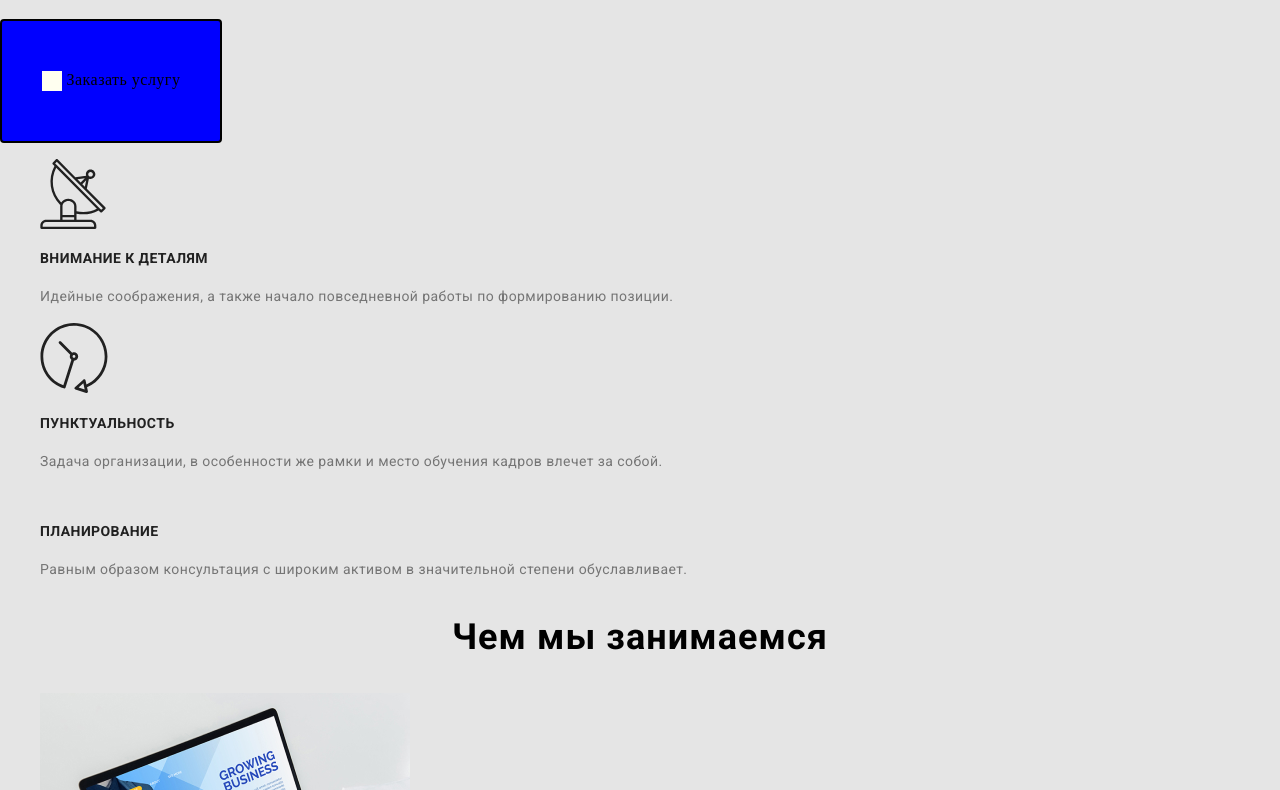
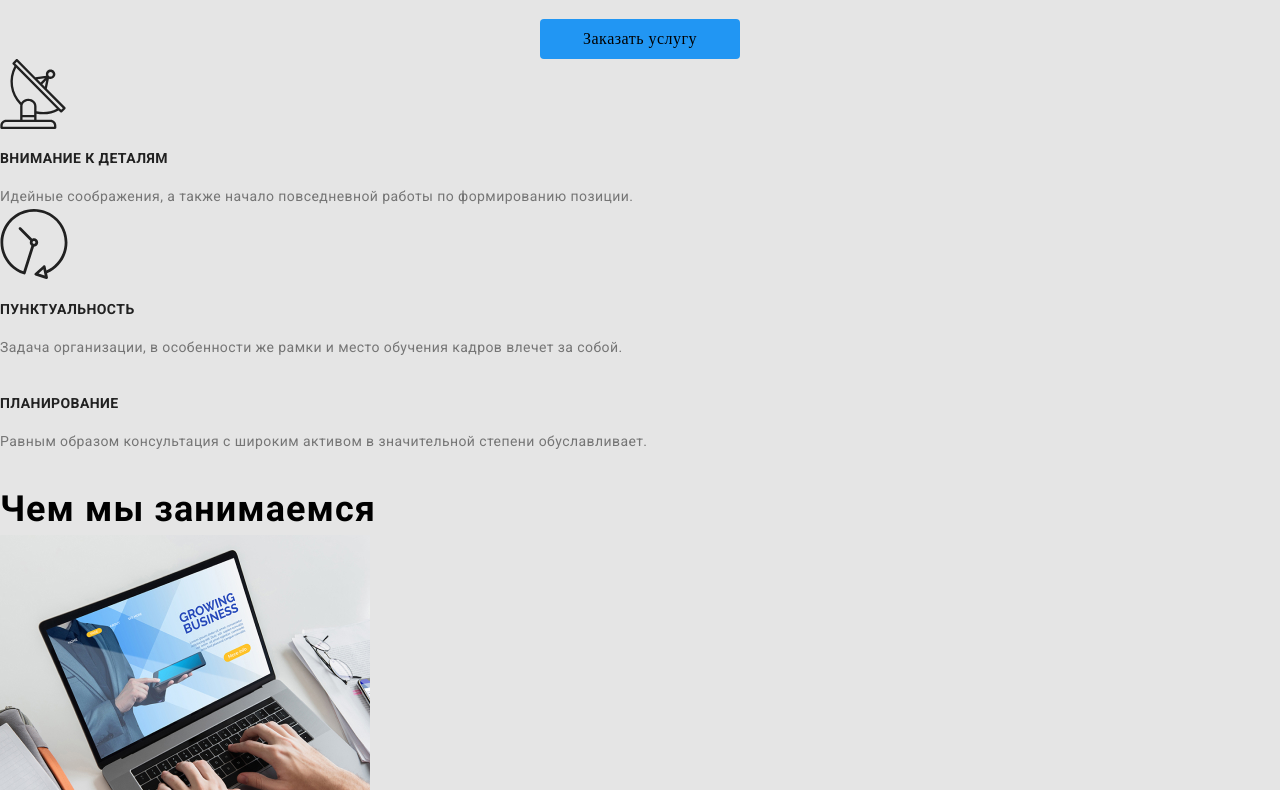
Before and after one commit to kostics1/goit-markup-hw-01, a plain HTML site: page index.html in a window 1280 px wide. Shown: the part 255-1045 px from the top of the page. Drawn offline with nearby package versions, Linux system fonts and the light colour scheme.

Commit message:
praimery

```diff
--- a/css/styles.css
+++ b/css/styles.css
@@ -22,7 +22,7 @@ body {
 }
 
 .header {
-    background-color: lightcoral;
+    background-color: #FFFFFF;
 
 
 }
@@ -37,6 +37,12 @@ body {
 
 background: #FFFFFF;
 }
+
+.contener-feature {
+    padding-top: 94px;
+    padding-bottom: 94px;
+}
+
 
 .logo {
     color: black;
@@ -63,6 +69,12 @@ color: #2196F3;
 }
  ul {
     list-style: none;
+
+ }
+
+ .list {
+    padding: 0px;
+    margin: 0px;
  }
 
 h1 {
@@ -71,9 +83,6 @@ h1 {
     font-weight: 900;
     font-size: 44px;
     line-height: 1.36;
-    /* or 136% */
-
-    text-align: center;
     letter-spacing: 0.06em;
    }
 h2 {
@@ -82,7 +91,6 @@ h2 {
     font-weight: 700;
     font-size: 36px;
     line-height: 1.43;
-    text-align: center;
     letter-spacing: 0.03em;
 }
 
@@ -105,7 +113,6 @@ font-style: normal;
 font-weight: 500;
 font-size: 16px;
 line-height: 1.18;
-text-align: center;
 letter-spacing: 0.03em;
 
 color: #212121;
@@ -126,8 +133,32 @@ color: #212121;
     color: #757575;
 
 }
+.hero {
+    text-align: center;
+}
 .section-feature{
+    background-color: #E5E5E5;
 
+
+}
+
+.feation-titl {
+margin-bottom: 0px;
+}
+
+.feation-text {
+margin-bottom: 0px;
+}
+
+.we-work-titl {
+    margin-bottom: 0px;
+}
+.section-feature-list {
+
+}
+
+.section-we-work-title{
+    margin-bottom: 0px;
 }
 .section-we-work{
 
@@ -151,7 +182,7 @@ color: #212121;
 .section-footer-adress{
     font-family: Roboto;
     font-style: normal;
-    font-weight: normal;
+    font-weight: 400;
     font-size: 14px;
     line-height: 1.71;
     /* or 171% */
@@ -163,7 +194,7 @@ color: #212121;
 .footer-adress-span {
 font-family: Roboto;
 font-style: normal;
-font-weight: normal;
+font-weight: 400;
 font-size: 14px;
 line-height: 1.71;
 letter-spacing: 0.03em;
@@ -172,22 +203,25 @@ letter-spacing: 0.03em;
 
 .btn {
 display: inline-block;
-padding: 50px 40px;
-border: 2px solid black;
-background-color: blue;
+padding: 10px 32px;
+background-color:#2196F3;
 color: #000;
 text-decoration: none;
 border-radius: 4px;
+text-align: center;
+min-width: 200px;
+height: 50;
+border: 1px  solid transparent;
 
 }
 
-.btn-icon {
+/* .btn-icon {
     display: inline-block;
     height: 20px;
     width: 20px;
     background-color: ivory;
     vertical-align: middle;
-}
+} */
 
     /* font-style: normal;
     font-weight: 700;
--- a/index.html
+++ b/index.html
@@ -35,29 +35,29 @@
             <h1>Эффективные решения для вашего бизнеса</h1>
 
 
-           <a href="" class="btn" ><span class="btn-icon"></span> Заказать услугу</a>
+           <a href="" class="btn">Заказать услугу</a>
 
         </section>
 
-        <section>
-            <ul class="section-feature list">
+        <section class="section-feature">
+            <ul class="contener-feature list">
                 <li><img src="./img/radar.svg" alt="">
-                    <h3>Внимание к деталям</h3>
-                    <p>Идейные соображения, а также начало повседневной работы по формированию позиции.</p></li>
+                    <h3 class="feation-titl">Внимание к деталям</h3>
+                    <p class="feation-text" >Идейные соображения, а также начало повседневной работы по формированию позиции.</p></li>
                 <li><img src="./img/clock.svg" alt="">
-                    <h3>Пунктуальность</h3>
-                    <p>Задача организации, в особенности же рамки и место обучения кадров влечет за собой.</p></li>
+                    <h3 class="feation-titl">Пунктуальность</h3>
+                    <p class="feation-text" >Задача организации, в особенности же рамки и место обучения кадров влечет за собой.</p></li>
                 <li><img src="./img/comp.svg" alt="">
-                    <h3>Планирование</h3>
-                    <p>Равным образом консультация с широким активом в значительной степени обуславливает.</p></li>
+                    <h3 class="feation-titl">Планирование</h3>
+                    <p class="feation-text">Равным образом консультация с широким активом в значительной степени обуславливает.</p></li>
             </ul>
         </section>
         <section>
             <h2 class="section-we-work-title">Чем мы занимаемся</h2>
             <ul class="list">
-                <li><img src="./img/noutbook.jpg" alt="" width="370"><h4>Десктопные приложения</h4></li>
-                <li><img src="./img/smart.jpg" alt="" width="370"><h4>Мобильные приложения</h4></li>
-                <li><img src="./img/decktop.jpg" alt="" width="370"><h4>Дизайнерские решения</h4></li>
+                <li><img src="./img/noutbook.jpg" alt="" width="370"><h4 class="we-work-titl">Десктопные приложения</h4></li>
+                <li><img src="./img/smart.jpg" alt="" width="370"><h4 class="we-work-titl">Мобильные приложения</h4></li>
+                <li><img src="./img/decktop.jpg" alt="" width="370"><h4 class="we-work-titl">Дизайнерские решения</h4></li>
             </ul>
         </section>
         <section>
@@ -108,7 +108,7 @@
         <footer class="footer">
             <section class="section-foot">
                 <address>
-                    <ul>
+                    <ul class="list">
                        <li><a class="logo" href="">
                        <span class="accent">Web</span> Studio</a></li>
                        <li><p>г. Киев, пр-т Леси Украинки, 26</p></li>
```
